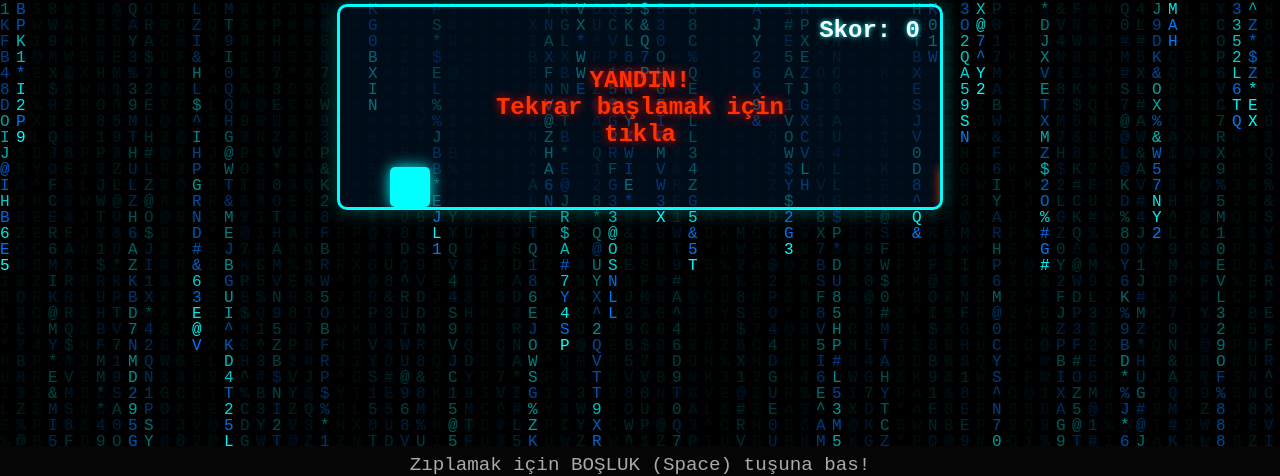
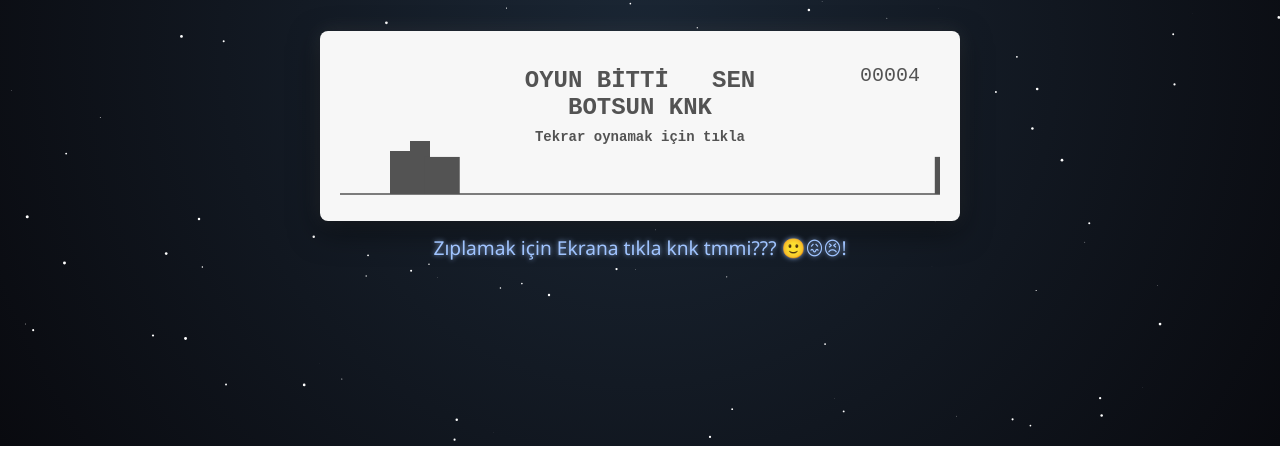
Before and after one commit to skns99314-jpg/dsad, a plain HTML site: page index.html in a window 1280 px wide. Shown: the part 354-830 px from the top of the page. After the commit the page ends 800 px from the top, so only its background shows below. Drawn offline with Linux system fonts and the light colour scheme.

Commit message:
Update index.html

```diff
--- a/index.html
+++ b/index.html
@@ -3,15 +3,15 @@
 <head>
     <meta charset="UTF-8">
     <meta name="viewport" content="width=device-width, initial-scale=1.0">
-    <title>GOBAK CHAT EKRANI</title>
+    <title>gobak</title>
     <style>
-        /* Genel Ayarlar ve Siber Tema */
+        /* Uzay Arka Planı ve Genel Ayarlar */
         body {
             margin: 0;
             padding: 0;
-            background-color: #050505;
-            color: #00ffff;
-            font-family: 'Courier New', Courier, monospace;
+            background: radial-gradient(circle at center, #1b2735 0%, #090a0f 100%);
+            color: #fff;
+            font-family: 'Segoe UI', Tahoma, Geneva, Verdana, sans-serif;
             overflow: hidden;
             display: flex;
             flex-direction: column;
@@ -21,8 +21,8 @@
             user-select: none;
         }
 
-        /* Matrix Arka Plan */
-        canvas#matrix {
+        /* Yıldız Efektleri için Canvas */
+        canvas#space {
             position: absolute;
             top: 0;
             left: 0;
@@ -33,252 +33,266 @@
         .title-container {
             z-index: 1;
             text-align: center;
-            margin-bottom: 40px;
+            margin-bottom: 50px;
         }
 
         h1 {
-            font-size: 4.5rem;
+            font-size: 5rem;
             margin: 0;
-            text-shadow: 0 0 10px #00ffff, 0 0 20px #0099ff, 0 0 40px #0099ff;
-            letter-spacing: 2px;
-            animation: pulse 2s infinite alternate;
+            background: -webkit-linear-gradient(#fff, #a0c4ff);
+            -webkit-background-clip: text;
+            -webkit-text-fill-color: transparent;
+            text-shadow: 0 0 20px rgba(160, 196, 255, 0.5);
+            letter-spacing: 3px;
+            font-weight: 900;
         }
 
-        @keyframes pulse {
-            0% { text-shadow: 0 0 10px #00ffff, 0 0 20px #0099ff; transform: scale(1); }
-            100% { text-shadow: 0 0 20px #00ffff, 0 0 40px #0099ff, 0 0 60px #00ffff; transform: scale(1.02); }
+        /* Orijinal Tarzda Dinazor Oyunu Alanı */
+        #game-container {
+            z-index: 1;
+            background-color: #f7f7f7; /* Chrome'un klasik gri/beyaz arka planı */
+            border-radius: 8px;
+            box-shadow: 0 10px 30px rgba(0,0,0,0.5), 0 0 20px rgba(255, 255, 255, 0.1);
+            padding: 20px;
+            position: relative;
         }
 
-        /* Dinazor Oyunu Alanı */
-        #game {
-            width: 600px;
-            height: 200px;
-            border: 3px solid #00ffff;
-            border-radius: 10px;
-            position: relative;
-            background-color: rgba(0, 20, 40, 0.6);
-            z-index: 1;
-            overflow: hidden;
-            box-shadow: 0 0 20px rgba(0, 255, 255, 0.3);
+        canvas#dinoGame {
+            background-color: transparent;
+            display: block;
         }
 
-        /* Dinazor (Kare) */
-        #dino {
-            width: 40px;
-            height: 40px;
-            background-color: #00ffff;
+        #game-over-text {
             position: absolute;
-            top: 160px;
-            left: 50px;
-            box-shadow: 0 0 15px #00ffff;
-            border-radius: 5px;
-        }
-
-        /* Engel (Kaktüs) */
-        #cactus {
-            width: 20px;
-            height: 40px;
-            background-color: #ff3300; /* Çarpıcı turuncu/kırmızı */
-            position: absolute;
-            top: 160px;
-            left: 600px;
-            box-shadow: 0 0 10px #ff3300;
-            border-radius: 3px;
-        }
-
-        /* Zıplama Animasyonu */
-        .jump {
-            animation: jumpAnim 0.6s linear;
-        }
-
-        @keyframes jumpAnim {
-            0% { top: 160px; }
-            40% { top: 60px; }
-            50% { top: 60px; }
-            60% { top: 60px; }
-            100% { top: 160px; }
-        }
-
-        /* Engel Hareketi */
-        .move {
-            animation: moveAnim 1.2s infinite linear;
-        }
-
-        @keyframes moveAnim {
-            0% { left: 600px; }
-            100% { left: -20px; }
-        }
-
-        /* Skor ve Mesajlar */
-        #scoreBoard {
-            position: absolute;
-            top: 10px;
-            right: 20px;
-            font-size: 1.5rem;
-            font-weight: bold;
-            color: #ffffff;
-            text-shadow: 0 0 5px #00ffff;
-        }
-
-        #message {
-            position: absolute;
-            top: 50%;
+            top: 40%;
             left: 50%;
             transform: translate(-50%, -50%);
-            font-size: 1.5rem;
-            color: #ff3300;
+            color: #535353;
+            font-family: 'Courier New', Courier, monospace;
+            font-size: 24px;
             font-weight: bold;
-            text-shadow: 0 0 10px #ff0000;
             display: none;
             text-align: center;
         }
 
-        .start-text {
+        .info-text {
             position: absolute;
-            bottom: -30px;
+            bottom: -40px;
+            left: 50%;
+            transform: translateX(-50%);
             font-size: 1.2rem;
-            color: #aaa;
+            color: #a0c4ff;
+            text-shadow: 0 0 5px rgba(160, 196, 255, 0.8);
+            white-space: nowrap;
         }
     </style>
 </head>
 <body>
 
-    <!-- Arka Plan Efekti -->
-    <canvas id="matrix"></canvas>
+    <canvas id="space"></canvas>
 
-    <!-- Ana Başlık -->
     <div class="title-container">
-        <h1>GOBAK CHATİ AÇSAKMI YA :D</h1>
+        <h1>ELBET BİR GÜN AÇILACAK 🕊️</h1>
     </div>
 
-    <!-- Oyun Alanı -->
-    <div id="game">
-        <div id="scoreBoard">Skor: <span id="score">0</span></div>
-        <div id="message">YANDIN!<br>Tekrar başlamak için tıkla</div>
-        <div id="dino"></div>
-        <div id="cactus"></div>
+    <div id="game-container">
+        <div id="game-over-text">OYUN BİTTİ &nbsp; SEN BOTSUN KNK<br><span style="font-size: 14px; cursor:pointer;">Tekrar oynamak için tıkla</span></div>
+        <canvas id="dinoGame" width="600" height="150"></canvas>
+        <div class="info-text">Zıplamak için Ekrana tıkla knk tmmi??? 🙂😖😣!</div>
     </div>
-    <div class="start-text">Zıplamak için BOŞLUK (Space) tuşuna bas!</div>
 
     <script>
-        // --- MATRİX ARKA PLAN EFEKTİ ---
-        const canvas = document.getElementById('matrix');
-        const ctx = canvas.getContext('2d');
+        // --- UZAY ARKA PLAN EFEKTİ ---
+        const spaceCanvas = document.getElementById('space');
+        const sCtx = spaceCanvas.getContext('2d');
+        spaceCanvas.width = window.innerWidth;
+        spaceCanvas.height = window.innerHeight;
 
-        canvas.width = window.innerWidth;
-        canvas.height = window.innerHeight;
+        const stars = [];
+        for (let i = 0; i < 200; i++) {
+            stars.push({
+                x: Math.random() * spaceCanvas.width,
+                y: Math.random() * spaceCanvas.height,
+                radius: Math.random() * 1.5,
+                speed: Math.random() * 0.5 + 0.1
+            });
+        }
 
-        const letters = "ABCDEFGHIJKLMNOPQRSTUVWXYZ0123456789@#$%^&*";
-        const fontSize = 16;
-        const columns = canvas.width / fontSize;
-        const drops = Array.from({ length: columns }).fill(1);
+        function drawSpace() {
+            sCtx.clearRect(0, 0, spaceCanvas.width, spaceCanvas.height);
+            sCtx.fillStyle = '#ffffff';
+            stars.forEach(star => {
+                sCtx.beginPath();
+                sCtx.arc(star.x, star.y, star.radius, 0, Math.PI * 2);
+                sCtx.fill();
 
-        function drawMatrix() {
-            ctx.fillStyle = 'rgba(0, 0, 0, 0.05)';
-            ctx.fillRect(0, 0, canvas.width, canvas.height);
+                // Yıldızları sola doğru hareket ettir (Uçuş hissi)
+                star.x -= star.speed;
+                if (star.x < 0) {
+                    star.x = spaceCanvas.width;
+                    star.y = Math.random() * spaceCanvas.height;
+                }
+            });
+            requestAnimationFrame(drawSpace);
+        }
+        drawSpace();
 
-            ctx.fillStyle = '#0f0'; // Varsayılan renk ayarlıyoruz ama aşağıda değiştireceğiz
-            ctx.font = fontSize + 'px Courier New';
+        window.addEventListener('resize', () => {
+            spaceCanvas.width = window.innerWidth;
+            spaceCanvas.height = window.innerHeight;
+        });
 
-            for (let i = 0; i < drops.length; i++) {
-                const text = letters.charAt(Math.floor(Math.random() * letters.length));
-                // Siber tema için renk (Mavi - Camgöbeği)
-                ctx.fillStyle = Math.random() > 0.5 ? '#00ffff' : '#0077ff';
-                ctx.fillText(text, i * fontSize, drops[i] * fontSize);
+        // --- KLASİK DİNOZOR OYUNU KLONU ---
+        const dinoCanvas = document.getElementById('dinoGame');
+        const ctx = dinoCanvas.getContext('2d');
+        const gameOverText = document.getElementById('game-over-text');
 
-                if (drops[i] * fontSize > canvas.height && Math.random() > 0.975) {
-                    drops[i] = 0;
+        // Oyun Değişkenleri
+        let frames = 0;
+        let score = 0;
+        let isGameOver = false;
+        let gameSpeed = 5;
+
+        // Dinozor Özellikleri
+        const dino = {
+            x: 50,
+            y: 100,
+            width: 40,
+            height: 43,
+            dy: 0,
+            gravity: 0.6,
+            jumpPower: -10,
+            isJumping: false,
+            draw() {
+                ctx.fillStyle = '#535353'; // Orijinal Chrome gri rengi
+                // Basit bir dinozor şekli çizimi
+                ctx.fillRect(this.x, this.y, this.width, this.height);
+                ctx.fillRect(this.x + 20, this.y - 10, 20, 20); // Kafa
+            },
+            jump() {
+                if (!this.isJumping) {
+                    this.dy = this.jumpPower;
+                    this.isJumping = true;
                 }
-                drops[i]++;
+            },
+            update() {
+                this.y += this.dy;
+                this.dy += this.gravity;
+
+                // Zemin sınırını kontrol et
+                if (this.y >= 100) {
+                    this.y = 100;
+                    this.dy = 0;
+                    this.isJumping = false;
+                }
+                this.draw();
+            }
+        };
+
+        // Kaktüs (Engeller) Özellikleri
+        const obstacles = [];
+        class Cactus {
+            constructor() {
+                this.x = dinoCanvas.width;
+                this.width = 20 + Math.random() * 15;
+                this.height = 30 + Math.random() * 20;
+                this.y = 143 - this.height;
+            }
+            draw() {
+                ctx.fillStyle = '#535353';
+                ctx.fillRect(this.x, this.y, this.width, this.height);
+            }
+            update() {
+                this.x -= gameSpeed;
+                this.draw();
             }
         }
-        setInterval(drawMatrix, 33);
 
-        window.addEventListener('resize', () => {
-            canvas.width = window.innerWidth;
-            canvas.height = window.innerHeight;
-        });
+        // Çarpışma Kontrolü ve Oyunu Çizme
+        function animateDinoGame() {
+            if (isGameOver) return;
+            requestAnimationFrame(animateDinoGame);
+            ctx.clearRect(0, 0, dinoCanvas.width, dinoCanvas.height);
 
-        // --- DİNAZOR OYUNU ---
-        const dino = document.getElementById("dino");
-        const cactus = document.getElementById("cactus");
-        const scoreElement = document.getElementById("score");
-        const message = document.getElementById("message");
+            // Zemin Çizgisi
+            ctx.beginPath();
+            ctx.moveTo(0, 143);
+            ctx.lineTo(dinoCanvas.width, 143);
+            ctx.strokeStyle = '#535353';
+            ctx.lineWidth = 1.5;
+            ctx.stroke();
 
-        let isJumping = false;
-        let isGameOver = false;
-        let score = 0;
-        let scoreInterval;
+            // Skor Yazısı
+            ctx.fillStyle = '#535353';
+            ctx.font = '20px Courier New';
+            ctx.fillText(Math.floor(score).toString().padStart(5, '0'), 520, 30);
 
-        function jump() {
-            if (isJumping || isGameOver) return;
-            isJumping = true;
-            dino.classList.add("jump");
-            setTimeout(() => {
-                dino.classList.remove("jump");
-                isJumping = false;
-            }, 600); // CSS animasyon süresi ile eşleşmeli
+            dino.update();
+
+            // Engel Oluşturma
+            if (frames % 100 === 0) {
+                obstacles.push(new Cactus());
             }
 
-        function startGame() {
-            if (!isGameOver && cactus.classList.contains("move")) return;
+            for (let i = 0; i < obstacles.length; i++) {
+                obstacles[i].update();
 
-            isGameOver = false;
-            score = 0;
-            scoreElement.innerText = score;
-            message.style.display = "none";
-            cactus.style.left = "600px";
-            cactus.classList.add("move");
+                // Çarpışma Kontrolü (Hitbox)
+                if (dino.x < obstacles[i].x + obstacles[i].width &&
+                    dino.x + dino.width > obstacles[i].x &&
+                    dino.y < obstacles[i].y + obstacles[i].height &&
+                    dino.y + dino.height > obstacles[i].y) {
 
-            clearInterval(scoreInterval);
-            scoreInterval = setInterval(() => {
-                score++;
-                scoreElement.innerText = score;
-            }, 100);
+                    isGameOver = true;
+                    gameOverText.style.display = 'block';
                 }
 
-        function gameOver() {
-            isGameOver = true;
-            cactus.classList.remove("move");
-            message.style.display = "block";
-            clearInterval(scoreInterval);
+                // Ekrandan çıkan kaktüsü sil
+                if (obstacles[i].x + obstacles[i].width < 0) {
+                    obstacles.splice(i, 1);
+                    i--;
+                }
             }
 
-        // Çarpışma Kontrolü
-        setInterval(() => {
-            if (isGameOver) return;
+            score += 0.05;
+            gameSpeed += 0.002; // Oyun gittikçe hızlanır
+            frames++;
+        }
 
-            let dinoTop = parseInt(window.getComputedStyle(dino).getPropertyValue("top"));
-            let cactusLeft = parseInt(window.getComputedStyle(cactus).getPropertyValue("left"));
-
-            // Dinazor ile kaktüs çarpışıyorsa (x ve y ekseninde)
-            if (cactusLeft < 90 && cactusLeft > 50 && dinoTop >= 120) {
-                gameOver();
+        // Oyunu Başlat / Yeniden Başlat
+        function resetGame() {
+            obstacles.length = 0;
+            score = 0;
+            frames = 0;
+            gameSpeed = 5;
+            dino.y = 100;
+            dino.dy = 0;
+            isGameOver = false;
+            gameOverText.style.display = 'none';
+            animateDinoGame();
         }
-        }, 10);
 
         // Kontroller
-        document.addEventListener("keydown", function(event) {
-            if (event.code === "Space") {
+        document.addEventListener('keydown', (e) => {
+            if (e.code === 'Space') {
                 if (isGameOver) {
-                    startGame();
+                    resetGame();
                 } else {
-                    jump();
+                    dino.jump();
                 }
             }
         });
 
-        document.addEventListener("mousedown", function() {
+        document.getElementById('game-container').addEventListener('mousedown', () => {
              if (isGameOver) {
-                startGame();
+                resetGame();
             } else {
-                jump();
+                dino.jump();
             }
         });
 
-        // Sayfa yüklendiğinde kaktüsü hareket ettir
-        cactus.classList.add("move");
-        startGame();
+        // Oyunu İlk Açılışta Başlat
+        animateDinoGame();
     </script>
 </body>
 </html>
```
Lines whose indentation alone changed are shown as unchanged.
